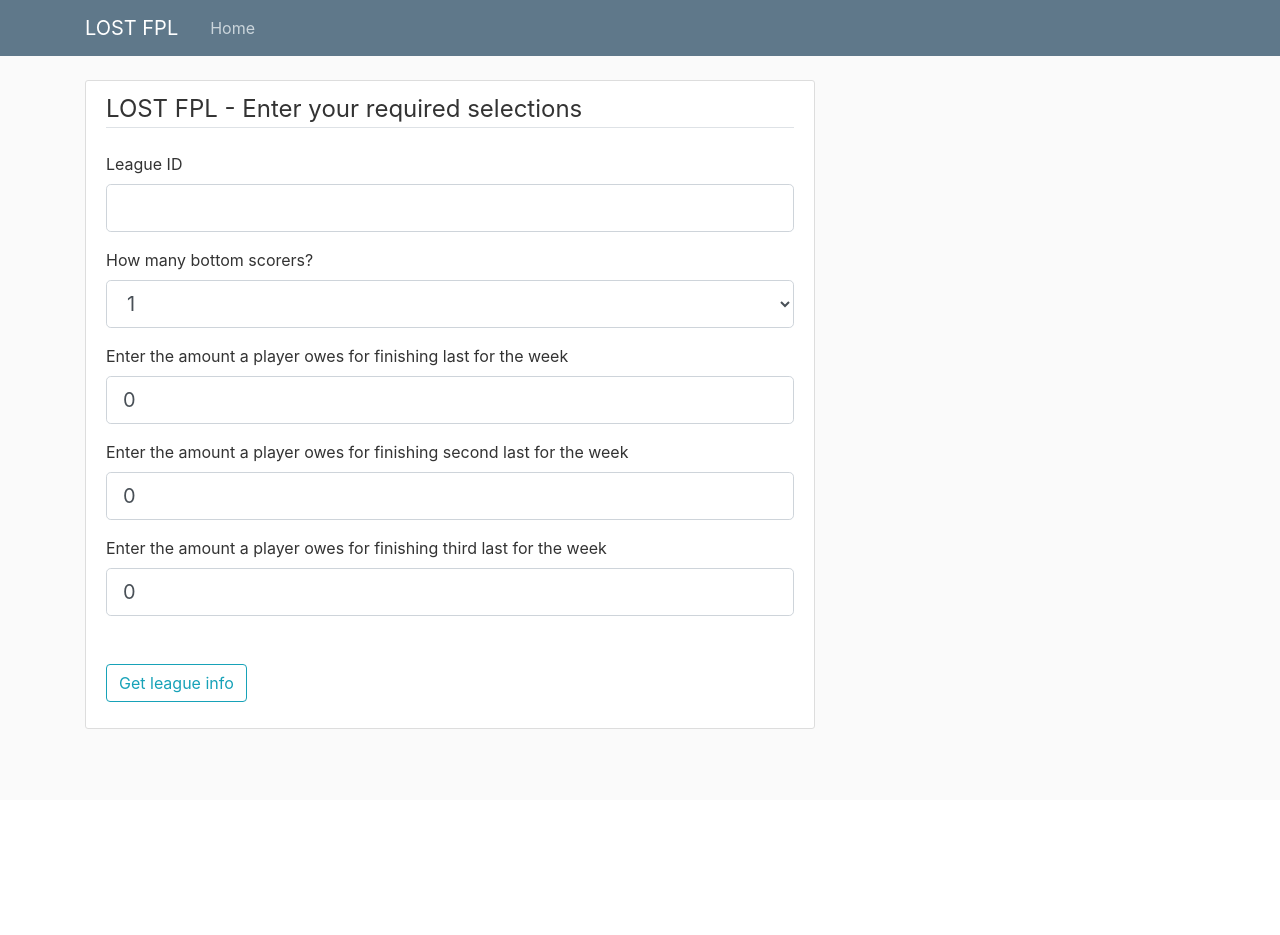
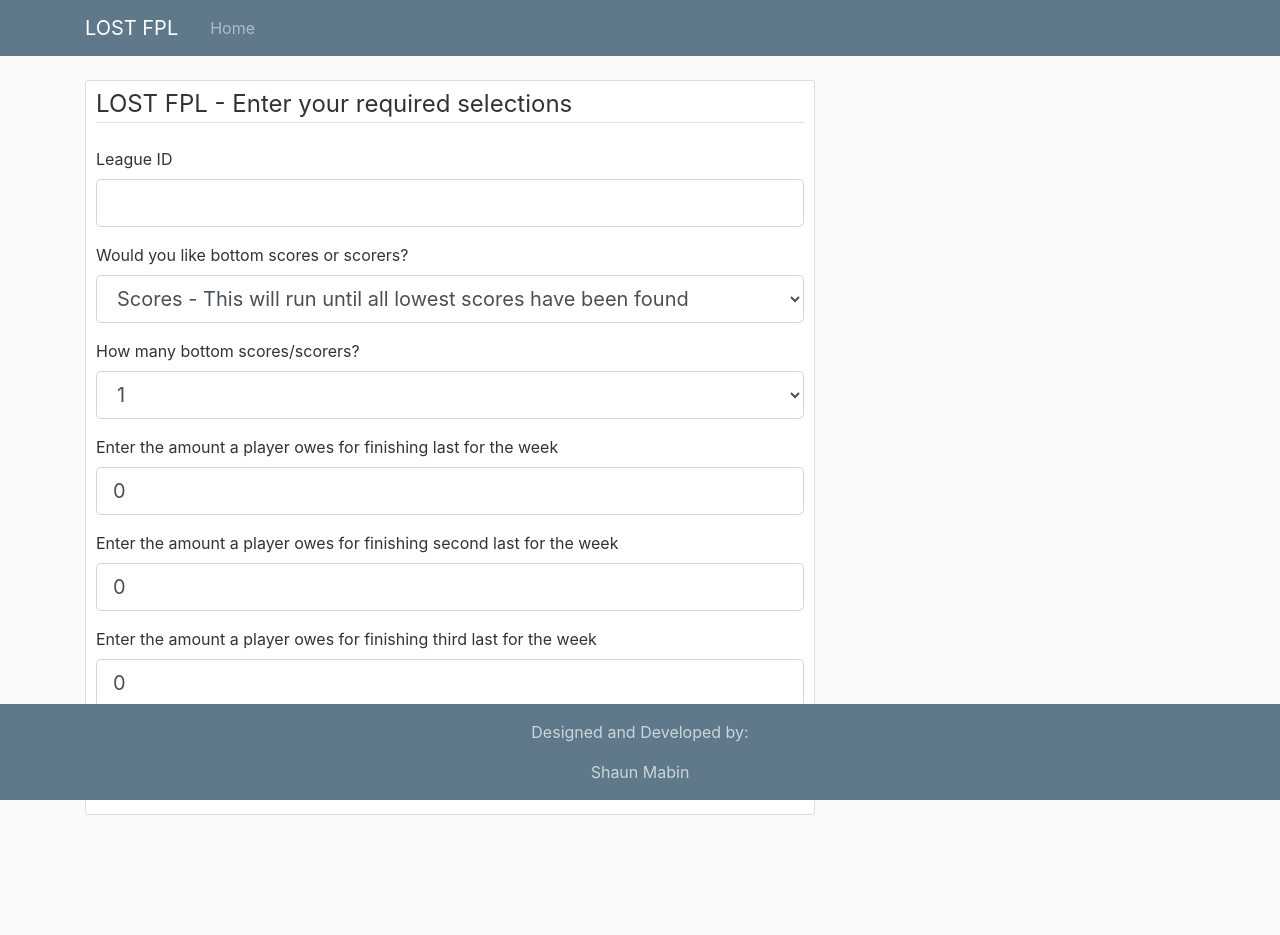
Before and after one commit to sjmabs/lostFPL, a Flask app: page / in a window 1280 px wide. Before the commit the page ends 729 px from the top, so only its background shows below. Run offline with Flask 2, Linux system fonts and the light colour scheme; some libraries are stand-ins or nearby versions.

Commit message:
HUGE update - pushed to a server and it is live for use. Added function to find bottom X scorers which means it will show Nobody for the following weeks if X managers are already paying for the week. Eg, gw1 if 3 people are all last on same score then gw1 2nd and 3rd bottom will show as nobody.

```diff
--- a/flaskFPL/main/forms.py
+++ b/flaskFPL/main/forms.py
@@ -1,5 +1,5 @@
 from flask_wtf import FlaskForm
-from wtforms import StringField, SubmitField, TextAreaField, IntegerField, SelectField
+from wtforms import StringField, SubmitField, TextAreaField, IntegerField, SelectField, RadioField
 from wtforms.validators import DataRequired, ValidationError
 import requests
 
@@ -13,6 +13,9 @@ class PostForm(FlaskForm):
 
 class EnterID(FlaskForm):
     league_id = IntegerField('League ID', validators=[DataRequired()])
+    scores_scorers_options = ['Scores - This will run until all lowest scores have been found',
+                              "Scorers - This will stop once your number of scorers has been found"]
+    scores_scorers = SelectField('Would you like bottom scores or scorers?', choices=scores_scorers_options)
     amount_owed = IntegerField('Enter the amount a player owes for finishing last for the week',
                                default=0)
     amount_owed_2 = IntegerField('Enter the amount a player owes for finishing second last for the week',
@@ -20,7 +23,7 @@ class EnterID(FlaskForm):
     amount_owed_3 = IntegerField('Enter the amount a player owes for finishing third last for the week',
                                default=0)
     options = ["1", "2", "3"]
-    select_one = SelectField(u"How many bottom scorers?", choices=options)
+    select_one = SelectField(u"How many bottom scores/scorers?", choices=options)
 
     submit = SubmitField('Get league info')
 
--- a/flaskFPL/main/routes.py
+++ b/flaskFPL/main/routes.py
@@ -4,7 +4,11 @@ from collections import Counter
 from flaskFPL.main.functions import get_managers, get_league_table, get_league_name, get_all_lowest, get_amount_owed, \
     list_to_dict, \
     get_all_lowest_comments, \
-    get_all_nth_lowest_comments, latest_gw, get_all_nth_lowest
+    get_all_nth_lowest_comments, latest_gw, get_all_nth_lowest, \
+    get_all_nth_lowest_comments_scorer, \
+    get_all_nth_lowest_scorer
+
+
 from flask import render_template, flash, Blueprint
 from flaskFPL.main.forms import EnterID
 
@@ -16,6 +20,7 @@ main = Blueprint('main', __name__)
 def home():
     form = EnterID()
     if form.validate_on_submit():
+
         flash(f"Retrieved data for {get_league_name(form.league_id.data)}!", "success")
 
         # get basic league table
@@ -26,51 +31,80 @@ def home():
 
         # get the objects of each manager
         all_managers = get_managers(form.league_id.data)
-
-        # get the comments for breakdown of lowest scorers
+        start_length = len(all_managers)
         lowest_comments = get_all_lowest_comments(all_managers)
 
-        second_lowest_comments = get_all_nth_lowest_comments(all_managers, latest_gw, 1)
-
-        third_lowest_comments = get_all_nth_lowest_comments(all_managers, latest_gw, 2)
-
-        # get 2nd lowest comments
-        # second_lowest_comments = get_all_nth_lowest_comments(all_managers, latest_gw, form.league_id.data)
-
-        # get a list of all lowest players per week
         all_lowest = get_all_lowest(all_managers)
 
-        # get all 2nd lowest
-        all_second_lowest = get_all_nth_lowest(all_managers, latest_gw, 1)
-
-        all_third_lowest = get_all_nth_lowest(all_managers, latest_gw, 2)
-
-        # counts how many times they appear in the previous list
         times_last = list_to_dict(all_lowest)
-
-        times_second_last = list_to_dict(all_second_lowest)
-
-
-        times_third_last = list_to_dict(all_third_lowest)
 
         # calculates amount owed based on form input
         amount_owed_last = get_amount_owed(times_last, form.amount_owed.data)
 
-        amount_owed_second_last = get_amount_owed(times_second_last, form.amount_owed_2.data)
+        if "Scores" in form.scores_scorers.data:
+            # get the comments for breakdown of lowest scorers
 
-        amount_owed_third_last = get_amount_owed(times_third_last, form.amount_owed_3.data)
+            if int(form.select_one.data) >= 2:
+                second_lowest_comments = get_all_nth_lowest_comments(all_managers, latest_gw, 1)
+                all_second_lowest = get_all_nth_lowest(all_managers, latest_gw, 1)
 
-        if int(form.select_one.data) == 1:
+                times_second_last = list_to_dict(all_second_lowest)
+
+                amount_owed_second_last = get_amount_owed(times_second_last, form.amount_owed_2.data)
+                if int(form.select_one.data) >= 3:
+
+                    third_lowest_comments = get_all_nth_lowest_comments(all_managers, latest_gw, 2)
+
+                    all_third_lowest = get_all_nth_lowest(all_managers, latest_gw, 2)
+
+                    times_third_last = list_to_dict(all_third_lowest)
+
+                    amount_owed_third_last = get_amount_owed(times_third_last, form.amount_owed_3.data)
+
+        else:
+
+            if int(form.select_one.data) >= 2:
+                if int(form.select_one.data) >= 3:
+
+
+
+                    third_lowest_comments = get_all_nth_lowest_comments_scorer(2, start_length, all_managers, latest_gw, 2)
+
+                    all_third_lowest = get_all_nth_lowest_scorer(2, start_length, all_managers, latest_gw, 2)
+
+                    times_third_last = list_to_dict(all_third_lowest)
+
+                    amount_owed_third_last = get_amount_owed(times_third_last, form.amount_owed_3.data)
+
+                    second_lowest_comments = get_all_nth_lowest_comments_scorer(2, start_length, all_managers,
+                                                                                latest_gw, 1)
+
+                    all_second_lowest = get_all_nth_lowest_scorer(2, start_length, all_managers, latest_gw, 1)
+
+                    times_second_last = list_to_dict(all_second_lowest)
+
+                    amount_owed_second_last = get_amount_owed(times_second_last, form.amount_owed_2.data)
+                else:
+                    second_lowest_comments = get_all_nth_lowest_comments_scorer(1, start_length, all_managers,
+                                                                                latest_gw, 1)
+
+                    all_second_lowest = get_all_nth_lowest_scorer(1, start_length, all_managers, latest_gw, 1)
+
+                    times_second_last = list_to_dict(all_second_lowest)
+
+                    amount_owed_second_last = get_amount_owed(times_second_last, form.amount_owed_2.data)
+
+        if int(form.select_one.data) >= 1:
             amount_owed = amount_owed_last
 
-        elif int(form.select_one.data) == 2:
-            amount_owed = dict(Counter(amount_owed_last) + Counter(amount_owed_second_last))
+            if int(form.select_one.data) >= 2:
+                amount_owed = dict(Counter(amount_owed_last) + Counter(amount_owed_second_last))
 
-        elif int(form.select_one.data) == 3:
-            amount_owed = dict(
-                Counter(amount_owed_last)
-                + Counter(amount_owed_second_last)
-                + Counter(amount_owed_third_last))
+                if int(form.select_one.data) >= 3:
+                    amount_owed = dict(
+                        Counter(amount_owed_last)
+                        + Counter(amount_owed_second_last)
+                        + Counter(amount_owed_third_last))
 
         # make a table based on amounts owed per player
 
@@ -99,8 +133,6 @@ def home():
             times_second_last_df = times_second_last_df.rename_axis('Player Name')
 
             df = df.merge(times_second_last_df, how="outer", right_on='Player Name', left_on='Player Name').fillna(0)
-
-
 
             amount_owed_second_df = pd.DataFrame.from_dict(amount_owed_second_last, orient='index',
                                                            columns=["Amount Owed"])
@@ -151,11 +183,13 @@ def home():
 
         df = df.fillna(0)
         df = df[df["Player Name"].str.contains("Nobody") == False]
+        df.drop("ID", inplace=True, axis=1)
+
 
         if int(form.select_one.data) == 1:
             return render_template("fpl.html",
                                    title=f"League Data for {league_name}",
-                                   tables=[df.to_html(classes='data', index=False)],
+                                   tables=[df.to_html(classes=['data', 'table-striped'], justify="center", index=False)],
                                    titles=df.columns.values, form=form, all_lowest=all_lowest,
                                    amount_owed=amount_owed,
                                    lowest_comments=lowest_comments, league_name=league_name)
@@ -164,14 +198,14 @@ def home():
 
             return render_template("fpl.html",
                                    title=f"League Data for {league_name}",
-                                   tables=[df.to_html(classes='data', index=False)],
-                                   titles=df.columns.values, form=form, all_lowest=all_lowest,
+                                   tables=[df.to_html(classes=['data', 'table-striped'], justify="center", index=False)],
                                    amount_owed=amount_owed,
                                    lowest_comments=lowest_comments, league_name=league_name,
                                    second_lowest_comments=second_lowest_comments)
 
         return render_template("fpl.html",
-                               title=f"League Data for {league_name}", tables=[df.to_html(classes='data', index=False)],
+                               title=f"League Data for {league_name}",
+                               tables=[df.to_html(classes=['data', 'table-striped'], justify="center", index=False)],
                                titles=df.columns.values, form=form, all_lowest=all_lowest,
                                amount_owed=amount_owed,
                                lowest_comments=lowest_comments, league_name=league_name,
--- a/flaskFPL/static/main.css
+++ b/flaskFPL/static/main.css
@@ -12,21 +12,31 @@ h1, h2, h3, h4, h5, h6 {
   background-color: #5f788a;
 }
 
-.site-header .navbar-nav .nav-link {
+.site-header .navbar-nav .footer-foot .nav-link .footer-link {
   color: #cbd5db;
 }
 
-.site-header .navbar-nav .nav-link:hover {
+.site-header .navbar-nav .nav-link:hover .footer-link:hover {
   color: #ffffff;
 }
 
-.site-header .navbar-nav .nav-link.active {
+.site-header .navbar-nav .footer-foot .nav-link.active .footer-link.active {
   font-weight: 500;
+}
+
+.tableContainer {
+    overflow: hidden;
+    width: 800px;
+}
+.table {
+    position: sticky;
+    top: 0;
+    width: 100%;
 }
 
 .content-section {
   background: #ffffff;
-  padding: 10px 20px;
+  padding: 5px 10px;
   border: 1px solid #dddddd;
   border-radius: 3px;
   margin-bottom: 20px;
--- a/flaskFPL/templates/home.html
+++ b/flaskFPL/templates/home.html
@@ -20,6 +20,20 @@
                       {% endif %}
                   </div>
                   <div class="form-group">
+                  {{ form.scores_scorers.label(class="form-control-label") }}
+
+                  {% if form.scores_scorers.errors %}
+                    {{ form.scores_scorers(class="form-control form-control-lg is-invalid") }}
+                    <div class="invalid-feedback">
+                        {% for error in form.scores_scorers.errors %}
+                            <span>{{ error }}</span>
+                        {% endfor %}
+                    </div>
+                  {% else %}
+                    {{ form.scores_scorers(class="form-control form-control-lg") }}
+                  {% endif %}
+                </div>
+                  <div class="form-group">
                   {{ form.select_one.label(class="form-control-label") }}
 
                   {% if form.select_one.errors %}
@@ -39,7 +53,7 @@
                   {% if form.amount_owed.errors %}
                     {{ form.amount_owed(class="form-control form-control-lg is-invalid") }}
                     <div class="invalid-feedback">
-                        {% for error in form2.amount_owed.errors %}
+                        {% for error in form.amount_owed.errors %}
                             <span>{{ error }}</span>
                         {% endfor %}
                     </div>
--- a/flaskFPL/templates/layout.html
+++ b/flaskFPL/templates/layout.html
@@ -32,7 +32,7 @@
         </div>
       </nav>
     </header>
-    <main role="main" class="container">
+    <main role="main" class="container" style="padding-bottom:100px;">
       <div class="row">
         <div class="col-md-8">
           {% with messages = get_flashed_messages(with_categories=true) %}
@@ -50,11 +50,25 @@
       </div>
     </main>
 
+       <!-- Footer -->
+<footer class="page-footer fixed-bottom bg-steel footer-expand-md" style="color: #cbd5db">
+
+  <!-- Copyright -->
+  <div class="footer-copyright text-center py-3"><p>Designed and Developed by:</p>
+    <a style="color: #cbd5db" href="https://www.linkedin.com/in/shaun-mabin-862bb5104" target="_blank"> Shaun Mabin</a>
+  </div>
+  <!-- Copyright -->
+
+</footer>
+<!-- Footer -->
 
     <!-- Optional JavaScript -->
     <!-- jQuery first, then Popper.js, then Bootstrap JS -->
     <script src="https://code.jquery.com/jquery-3.2.1.slim.min.js" integrity="sha384-KJ3o2DKtIkvYIK3UENzmM7KCkRr/rE9/Qpg6aAZGJwFDMVNA/GpGFF93hXpG5KkN" crossorigin="anonymous"></script>
     <script src="https://cdnjs.cloudflare.com/ajax/libs/popper.js/1.12.9/umd/popper.min.js" integrity="sha384-ApNbgh9B+Y1QKtv3Rn7W3mgPxhU9K/ScQsAP7hUibX39j7fakFPskvXusvfa0b4Q" crossorigin="anonymous"></script>
     <script src="https://maxcdn.bootstrapcdn.com/bootstrap/4.0.0/js/bootstrap.min.js" integrity="sha384-JZR6Spejh4U02d8jOt6vLEHfe/JQGiRRSQQxSfFWpi1MquVdAyjUar5+76PVCmYl" crossorigin="anonymous"></script>
+
+
+
 </body>
 </html>
```
Also changed, not shown: flaskFPL/main/functions.py (+118 -5 lines), flaskFPL/templates/fpl.html (+11 -9 lines).
